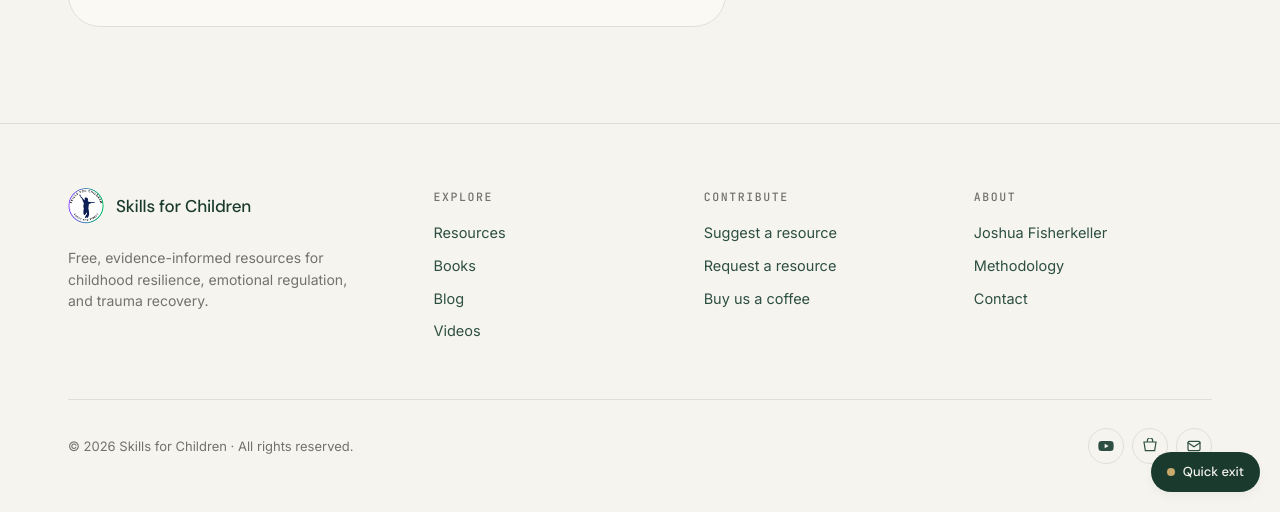
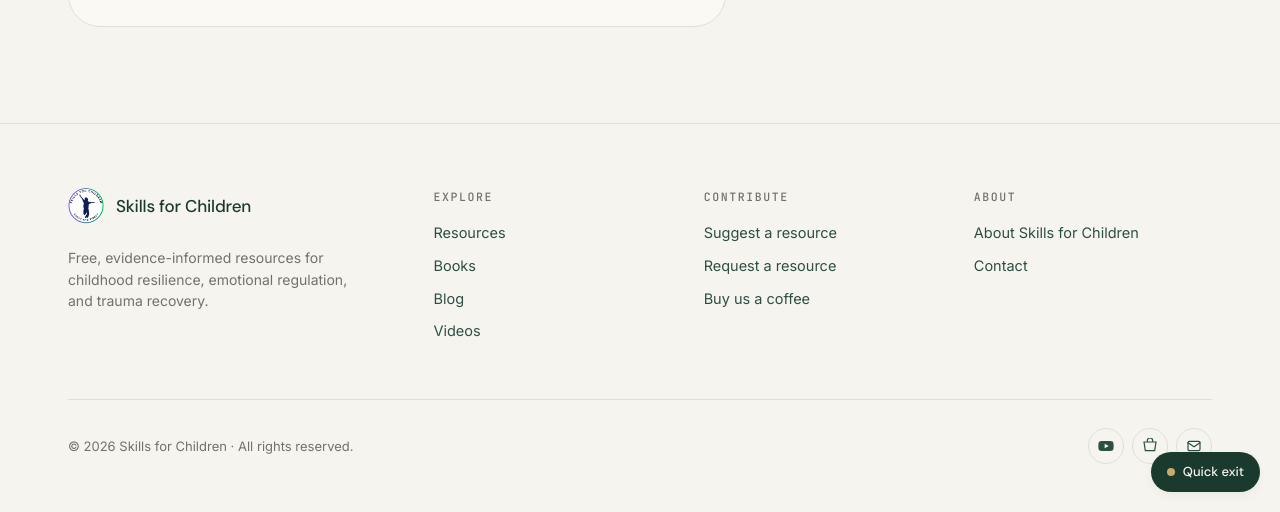
Before and after one commit to joshuafisherkeller/skillsforchildren, a Jekyll site: the page built from blog.html, in a window 1280 px wide and 1400 px high, scrolled down 887 px. Shown: the part 888-1400 px from the top of the window. Built offline with Jekyll 4.4.1, drawn with Linux system fonts in a browser that asks for light colours.

Commit message:
fix: footer cleanup, about page alignment + hero copy, blog card clickable + image height

```diff
--- a/_includes/footer.html
+++ b/_includes/footer.html
@@ -28,8 +28,7 @@
       <div class="footer-col">
         <h5>About</h5>
         <ul>
-          <li><a href="{{ '/about' | relative_url }}">Joshua Fisherkeller</a></li>
-          <li><a href="{{ '/#resources' | relative_url }}">Methodology</a></li>
+          <li><a href="{{ '/about' | relative_url }}">About Skills for Children</a></li>
           <li><a href="mailto:josh@skillsforchildren.com">Contact</a></li>
         </ul>
       </div>
--- a/about.markdown
+++ b/about.markdown
@@ -28,14 +28,14 @@
 
 <section class="page-hero container">
   <div class="eyebrow">About</div>
-  <h1 style="margin-top:18px;max-width:18ch">Built by a clinician, for the people who show up.</h1>
+  <h1 style="margin-top:18px;max-width:18ch">Built by a behavioral health professional</h1>
   <p style="font-size:clamp(17px,1.5vw,19px);line-height:1.6;max-width:56ch;margin-top:16px">
     Skills for Children is a free resource library founded by Joshua Fisherkeller, MSW — a children's mental health professional with over 25 years of experience in advocacy, training, and systems of care.
   </p>
 </section>
 
 <div class="container" style="max-width:760px;padding-bottom:var(--section-y)">
-  <article style="line-height:1.8;font-size:clamp(16px,1.2vw,17.5px);color:var(--ink-soft)">
+  <article style="line-height:1.8;font-size:clamp(16px,1.2vw,17.5px);color:var(--ink-soft);text-align:left">
 
     <h2>Why this exists</h2>
 
--- a/assets/css/site.css
+++ b/assets/css/site.css
@@ -1350,6 +1350,7 @@
   grid-template-columns: 200px 1fr;
   gap: 28px;
   align-items: stretch;
+  position: relative;
   transition: transform 0.3s cubic-bezier(0.2, 0.8, 0.2, 1), border-color 0.3s ease, box-shadow 0.3s ease;
 }
 .post-card:hover { transform: translateY(-2px); border-color: var(--border-strong); box-shadow: var(--shadow-2); }
@@ -1411,6 +1412,14 @@
   gap: 6px;
 }
 .post-card-link:hover { color: var(--sage); }
+/* Stretched link — makes the entire card clickable */
+.post-card-link::after {
+  content: '';
+  position: absolute;
+  inset: 0;
+  border-radius: var(--r-xl);
+  z-index: 1;
+}
 
 .blog-sidebar { position: sticky; top: 100px; align-self: start; display: grid; gap: 18px; }
 .sidebar-card {
@@ -1475,6 +1484,7 @@
   .blog-sidebar { position: static; }
   .books-grid { grid-template-columns: repeat(2, 1fr); }
   .post-card { grid-template-columns: 1fr; }
+  .post-card:not(.post-card--featured) .post-thumb { aspect-ratio: 16 / 5; max-height: 200px; }
   .def-card { grid-template-columns: 1fr; }
 }
 
```
